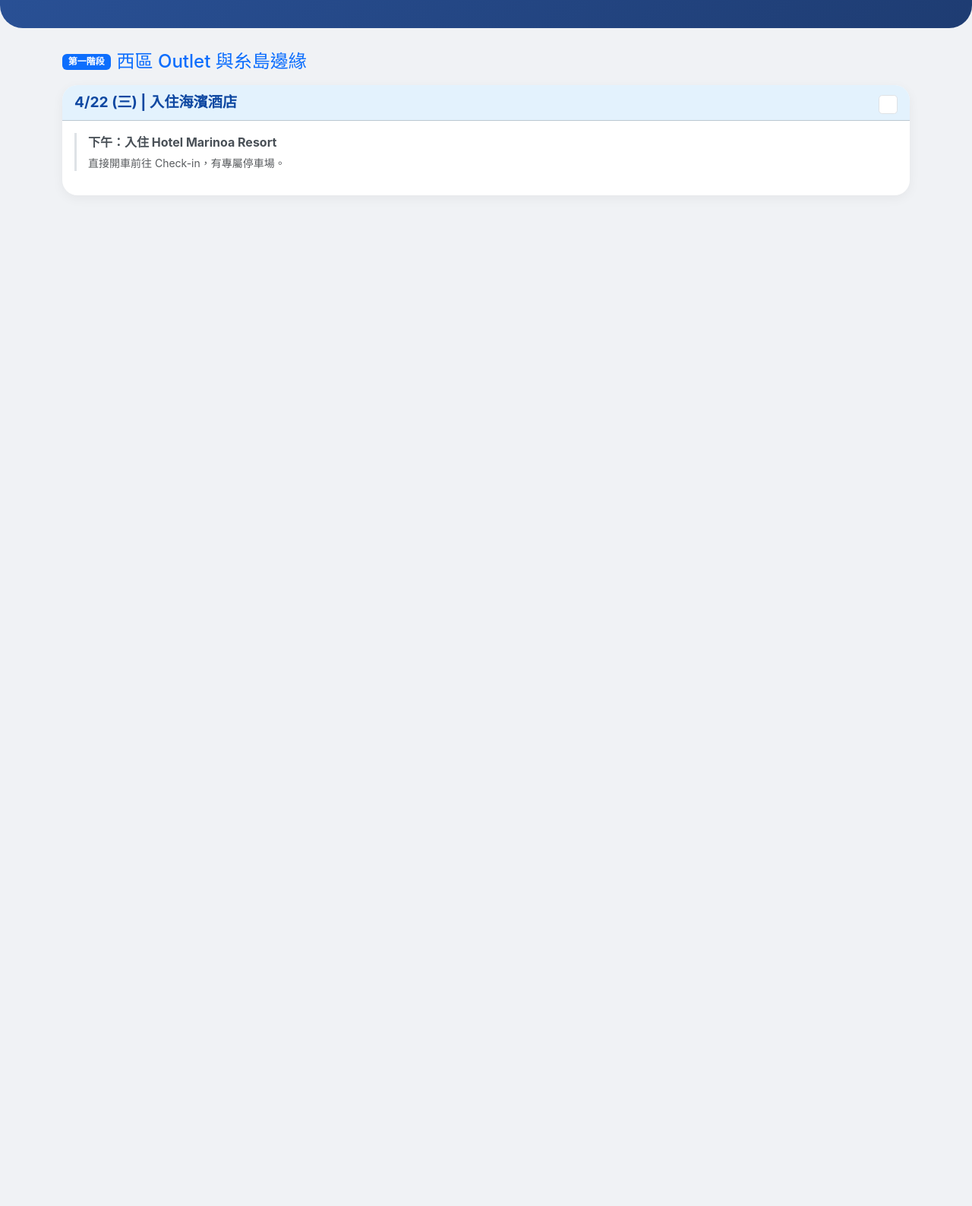
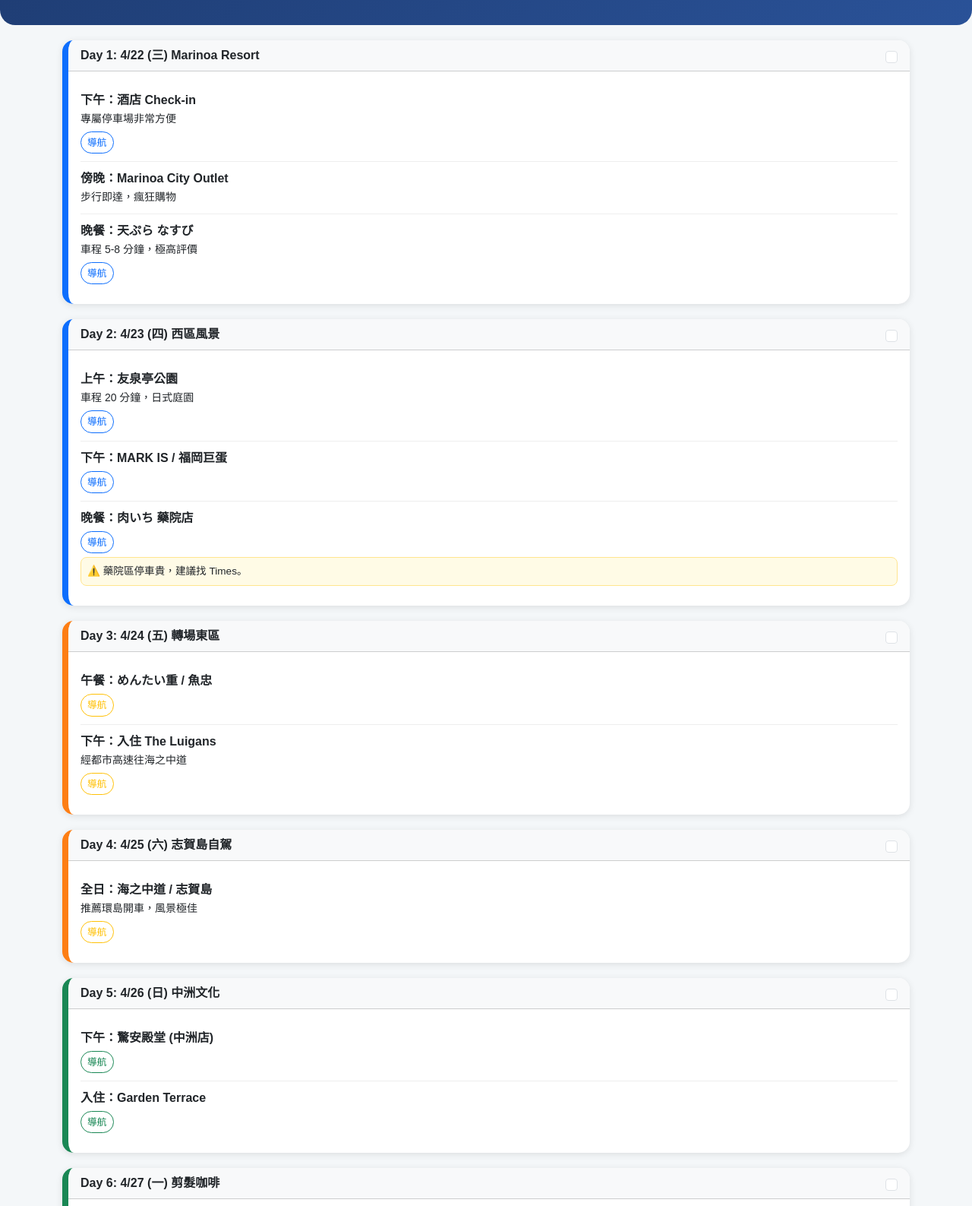
Before and after one commit to iantang96/fukuoka-trip, a plain HTML site: page index.html in a window 1280 px wide. Shown: the part 123-1710 px from the top of the page at 76% size. Before the commit the page ends 800 px from the top, so only its background shows below. Drawn offline with nearby package versions, Linux system fonts and the light colour scheme.

Commit message:
Update index.html

```diff
--- a/index.html
+++ b/index.html
@@ -3,49 +3,102 @@
 <head>
     <meta charset="UTF-8">
     <meta name="viewport" content="width=device-width, initial-scale=1.0">
-    <title>Helen's Fukuoka Drive 2026</title>
+    <title>Helen's Fukuoka Drive</title>
     <link href="https://cdn.jsdelivr.net/npm/bootstrap@5.3.0/dist/css/bootstrap.min.css" rel="stylesheet">
     <link rel="stylesheet" href="https://cdn.jsdelivr.net/npm/bootstrap-icons@1.11.1/font/bootstrap-icons.css">
     <style>
-        :root { --primary-color: #2a5298; --secondary-color: #1e3c72; }
-        body { background-color: #f0f2f5; font-family: -apple-system, BlinkMacSystemFont, "Segoe UI", Roboto, "Helvetica Neue", Arial, sans-serif; }
-        .hero-section { background: linear-gradient(135deg, var(--primary-color) 0%, var(--secondary-color) 100%); color: white; padding: 40px 0; border-radius: 0 0 30px 30px; margin-bottom: 30px; }
-        .day-card { border: none; border-radius: 20px; box-shadow: 0 4px 15px rgba(0,0,0,0.05); margin-bottom: 25px; transition: transform 0.2s; }
-        .day-header { border-radius: 20px 20px 0 0 !important; font-weight: bold; font-size: 1.2rem; }
-        .stage-1 { background-color: #e3f2fd; color: #0d47a1; } /* Marinoa */
-        .stage-2 { background-color: #fff3e0; color: #e65100; } /* Luigans */
-        .stage-3 { background-color: #e8f5e9; color: #1b5e20; } /* Garden Terrace */
-        .time-slot { border-left: 3px solid #dee2e6; padding-left: 15px; margin-bottom: 15px; position: relative; }
-        .time-label { font-weight: bold; color: #495057; display: block; margin-bottom: 5px; }
-        .map-btn { border-radius: 50px; font-size: 0.8rem; padding: 4px 12px; margin-top: 5px; }
-        .tips-box { background-color: #fffbe6; border: 1px solid #ffe58f; border-radius: 10px; padding: 10px; font-size: 0.9rem; margin-top: 10px; }
-        .done-check { float: right; width: 25px; height: 25px; border-radius: 50%; }
-        .strikethrough { text-decoration: line-through; opacity: 0.6; }
+        body { background-color: #f4f7f9; font-family: sans-serif; padding-bottom: 50px; }
+        .hero { background: linear-gradient(135deg, #1e3c72 0%, #2a5298 100%); color: white; padding: 30px 0; text-align: center; border-radius: 0 0 20px 20px; margin-bottom: 20px; }
+        .day-card { border: none; border-radius: 15px; box-shadow: 0 2px 10px rgba(0,0,0,0.1); margin-bottom: 20px; overflow: hidden; }
+        .stage-1 { border-left: 8px solid #0d6efd; } .stage-2 { border-left: 8px solid #fd7e14; } .stage-3 { border-left: 8px solid #198754; }
+        .card-header { font-weight: bold; display: flex; justify-content: space-between; align-items: center; }
+        .item { border-bottom: 1px solid #eee; padding: 10px 0; }
+        .item:last-child { border-bottom: none; }
+        .map-btn { font-size: 0.8rem; border-radius: 20px; margin-top: 5px; }
+        .tips { background: #fffbe6; border: 1px solid #ffe58f; padding: 8px; border-radius: 8px; font-size: 0.85rem; margin-top: 5px; }
+        .done { opacity: 0.4; text-decoration: line-through; }
     </style>
 </head>
 <body>
 
-<div class="hero-section text-center">
+<div class="hero">
+    <h1>福岡自駕全攻略 🚗</h1>
+    <p>4/22 - 4/29 | Helen's Trip</p>
+</div>
+
 <div class="container">
-        <h1 class="fw-bold">福岡自駕美食之旅 🚗</h1>
-        <p class="mb-0">2026.04.22 - 04.29 | Helen's Personal Guide</p>
+    <div class="card day-card stage-1">
+        <div class="card-header bg-light">Day 1: 4/22 (三) Marinoa Resort <input type="checkbox" class="form-check-input chk"></div>
+        <div class="card-body">
+            <div class="item"><b>下午：酒店 Check-in</b><br><small>專屬停車場非常方便</small><br><a href="https://www.google.com/maps/search/Hotel+Marinoa+Resort+Fukuoka" target="_blank" class="btn btn-outline-primary btn-sm map-btn">導航</a></div>
+            <div class="item"><b>傍晚：Marinoa City Outlet</b><br><small>步行即達，瘋狂購物</small></div>
+            <div class="item"><b>晚餐：天ぷら なすび</b><br><small>車程 5-8 分鐘，極高評價</small><br><a href="https://www.google.com/maps/search/Tenpura+Nasubi+Fukuoka" target="_blank" class="btn btn-outline-primary btn-sm map-btn">導航</a></div>
         </div>
     </div>
 
-<div class="container">
+    <div class="card day-card stage-1">
+        <div class="card-header bg-light">Day 2: 4/23 (四) 西區風景 <input type="checkbox" class="form-check-input chk"></div>
+        <div class="card-body">
+            <div class="item"><b>上午：友泉亭公園</b><br><small>車程 20 分鐘，日式庭園</small><br><a href="https://www.google.com/maps/search/Yusentei+Park" target="_blank" class="btn btn-outline-primary btn-sm map-btn">導航</a></div>
+            <div class="item"><b>下午：MARK IS / 福岡巨蛋</b><br><a href="https://www.google.com/maps/search/MARK+IS+Fukuoka+Momochi" target="_blank" class="btn btn-outline-primary btn-sm map-btn">導航</a></div>
+            <div class="item"><b>晚餐：肉いち 藥院店</b><br><a href="https://www.google.com/maps/search/Nikuichi+Yakuin" target="_blank" class="btn btn-outline-primary btn-sm map-btn">導航</a><div class="tips">⚠️ 藥院區停車貴，建議找 Times。</div></div>
+        </div>
+    </div>
 
-    <div class="d-flex align-items-center mb-3">
-        <span class="badge bg-primary me-2">第一階段</span>
-        <h4 class="mb-0 text-primary">西區 Outlet 與糸島邊緣</h4>
+    <div class="card day-card stage-2">
+        <div class="card-header bg-light">Day 3: 4/24 (五) 轉場東區 <input type="checkbox" class="form-check-input chk"></div>
+        <div class="card-body">
+            <div class="item"><b>午餐：めんたい重 / 魚忠</b><br><a href="https://www.google.com/maps/search/Ganso+Hakata+Mentaiju" target="_blank" class="btn btn-outline-warning btn-sm map-btn">導航</a></div>
+            <div class="item"><b>下午：入住 The Luigans</b><br><small>經都市高速往海之中道</small><br><a href="https://www.google.com/maps/search/The+Luigans+Spa+Resort" target="_blank" class="btn btn-outline-warning btn-sm map-btn">導航</a></div>
+        </div>
+    </div>
+
+    <div class="card day-card stage-2">
+        <div class="card-header bg-light">Day 4: 4/25 (六) 志賀島自駕 <input type="checkbox" class="form-check-input chk"></div>
+        <div class="card-body">
+            <div class="item"><b>全日：海之中道 / 志賀島</b><br><small>推薦環島開車，風景極佳</small><br><a href="https://www.google.com/maps/search/Shikanoshima+Island" target="_blank" class="btn btn-outline-warning btn-sm map-btn">導航</a></div>
+        </div>
+    </div>
+
+    <div class="card day-card stage-3">
+        <div class="card-header bg-light">Day 5: 4/26 (日) 中洲文化 <input type="checkbox" class="form-check-input chk"></div>
+        <div class="card-body">
+            <div class="item"><b>下午：驚安殿堂 (中洲店)</b><br><a href="https://www.google.com/maps/search/Don+Quijote+Nakasu" target="_blank" class="btn btn-outline-success btn-sm map-btn">導航</a></div>
+            <div class="item"><b>入住：Garden Terrace</b><br><a href="https://www.google.com/maps/search/Garden+Terrace+Fukuoka" target="_blank" class="btn btn-outline-success btn-sm map-btn">導航</a></div>
+        </div>
+    </div>
+
+    <div class="card day-card stage-3">
+        <div class="card-header bg-light">Day 6: 4/27 (一) 剪髮咖啡 <input type="checkbox" class="form-check-input chk"></div>
+        <div class="card-body">
+            <div class="item"><b>午餐：わかば 炸豬排</b><br><a href="https://www.google.com/maps/search/Tonkatsu+Wakaba+Fukuoka" target="_blank" class="btn btn-outline-success btn-sm map-btn">導航</a></div>
+            <div class="item"><b>下午：AUBE HAIR / Coffee County</b><br><a href="https://www.google.com/maps/search/Coffee+County+Fukuoka" target="_blank" class="btn btn-outline-success btn-sm map-btn">導航</a></div>
+            <div class="item"><b>晚餐：肉の山勝</b></div>
+        </div>
+    </div>
+
+    <div class="card day-card stage-3">
+        <div class="card-header bg-light">Day 7: 4/28 (二) 最後放鬆 <input type="checkbox" class="form-check-input chk"></div>
+        <div class="card-body">
+            <div class="item"><b>下午：Round1 Stadium</b><br><a href="https://www.google.com/maps/search/Round1+Stadium+Fukuoka" target="_blank" class="btn btn-outline-success btn-sm map-btn">導航</a></div>
+            <div class="item"><b>晚餐：鮨 貫 / 創作和食 とき</b><div class="tips" style="color:red;">🍷 若飲酒請務必叫代駕 (Daiko)。</div></div>
+        </div>
     </div>
 
     <div class="card day-card">
-        <div class="card-header day-header stage-1">
-            4/22 (三) | 入住海濱酒店
-            <input type="checkbox" class="form-check-input done-check">
+        <div class="card-header bg-dark text-white">Day 8: 4/29 (三) 啟程 <input type="checkbox" class="form-check-input chk"></div>
+        <div class="card-body">
+            <div class="item"><b>12:00 退房往機場還車</b><br><a href="https://www.google.com/maps/search/Fukuoka+Airport" target="_blank" class="btn btn-dark btn-sm map-btn">機場導航</a></div>
         </div>
-        <div class="card-body">
-            <div class="time-slot">
-                <span class="time-label">下午：入住 Hotel Marinoa Resort</span>
-                <p class="small text-muted">直接開車前往 Check-in，有專屬停車場。</p>
-                <a
+    </div>
+</div>
+
+<script>
+    document.querySelectorAll('.chk').forEach(c => {
+        c.onchange = function() {
+            this.closest('.day-card').classList.toggle('done', this.checked);
+        }
+    });
+</script>
+</body>
+</html>
```
Lines whose indentation alone changed are shown as unchanged.
